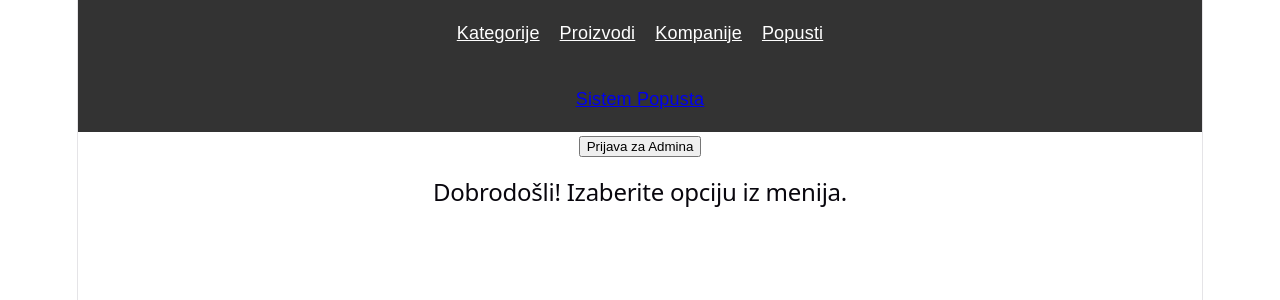
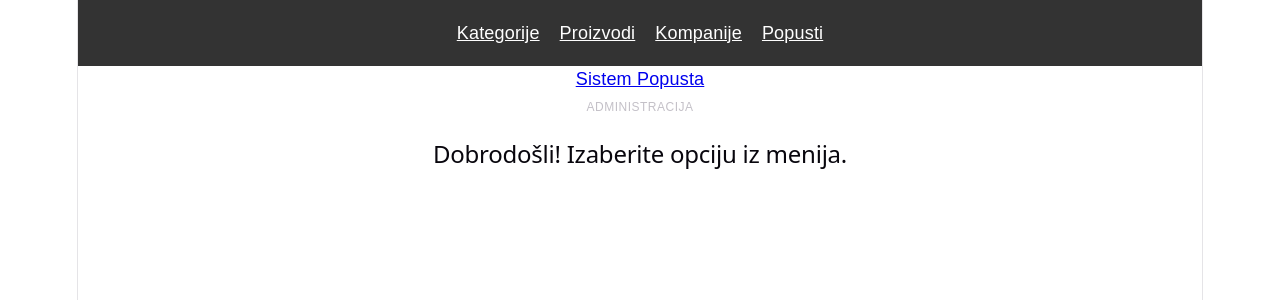
Before and after one commit to pzkwivj/trials, a React (Vite) app: page / in a window 1280 px wide. Shown: the top 300 px of the page. Built offline with nearby package versions, Linux system fonts and the light colour scheme.

Commit message:
administracija smanjena

```diff
--- a/src/components/Navbar.jsx
+++ b/src/components/Navbar.jsx
@@ -1,5 +1,5 @@
 import { useContext, useState } from 'react';
-import { Link } from 'react-router-dom'; // Pretpostavljamo da koristiš react-router-dom
+import { Link } from 'react-router-dom';
 import { AdminContext } from '../context/AdminContext';
 
 function Navbar() {
@@ -19,38 +19,64 @@ function Navbar() {
 
     return (
         <>
-            <nav className="navbar navbar-expand-lg navbar-dark bg-dark shadow-sm">
-                <div className="container">
-                    <nav style={{ padding: '20px', backgroundColor: '#333', color: '#fff' }}>
-                        <Link className="navbar-brand fw-bold" to="/">Sistem Popusta</Link>
-                    </nav>
+            <nav className="navbar navbar-expand-lg navbar-dark bg-dark shadow-sm py-2">
+                <div className="container d-flex justify-content-between align-items-center">
+
+                    {/* Naziv aplikacije sa leve strane */}
+                    <Link className="navbar-brand fw-bold fs-5" to="/">
+                        Sistem Popusta
+                    </Link>
+
+                    {/* Desna strana - POTPUNO DISKRETAN TEKST UMESTO DUGMETA */}
                     <div>
                         {isAdmin ? (
-                            <button className="btn btn-danger btn-sm" onClick={logout}>Odjavi se (Admin)</button>
+                            <span
+                                className="text-danger fw-semibold"
+                                style={{ cursor: 'pointer', fontSize: '12px', letterSpacing: '0.5px' }}
+                                onClick={logout}
+                            >
+                                ODJAVI SE (ADMIN)
+                            </span>
                         ) : (
-                            <button className="btn btn-primary btn-sm" onClick={() => setShowModal(true)}>Prijava za Admina</button>
+                            <span
+                                className="text-muted"
+                                style={{
+                                    cursor: 'pointer',
+                                    fontSize: '12px',
+                                    opacity: 0.4,
+                                    transition: 'opacity 0.2s ease',
+                                    letterSpacing: '0.5px'
+                                }}
+                                onClick={() => setShowModal(true)}
+                                onMouseEnter={(e) => e.target.style.opacity = 1}
+                                onMouseLeave={(e) => e.target.style.opacity = 0.4}
+                            >
+                                ADMINISTRACIJA
+                            </span>
                         )}
                     </div>
+
                 </div>
             </nav>
 
+            {/* Modal za šifru (Centriran) */}
             {showModal && (
-                <div className="modal d-block" style={{ backgroundColor: 'rgba(0,0,0,0.5)' }}>
-                    <div className="modal-dialog">
-                        <div className="modal-content p-3">
-                            <h5>Unesite Admin Šifru</h5>
+                <div className="modal d-block" style={{ backgroundColor: 'rgba(0,0,0,0.5)', zIndex: 1050 }}>
+                    <div className="modal-dialog modal-dialog-centered">
+                        <div className="modal-content p-4 shadow-lg border-0">
+                            <h5 className="mb-3 fw-bold">Unesite Admin Šifru</h5>
                             <form onSubmit={handleLogin}>
                                 <input
                                     type="password"
-                                    className="form-control mb-3"
+                                    className="form-control mb-3 py-2"
                                     value={password}
                                     onChange={(e) => setPassword(e.target.value)}
                                     placeholder="Šifra..."
                                     required
                                 />
-                                <div className="d-flex gap-2">
-                                    <button type="submit" className="btn btn-success">Potvrdi</button>
-                                    <button type="button" className="btn btn-secondary" onClick={() => setShowModal(false)}>Otkaži</button>
+                                <div className="d-flex gap-2 justify-content-end">
+                                    <button type="button" className="btn btn-secondary px-3" onClick={() => setShowModal(false)}>Otkaži</button>
+                                    <button type="submit" className="btn btn-success px-4">Potvrdi</button>
                                 </div>
                             </form>
                         </div>
```
